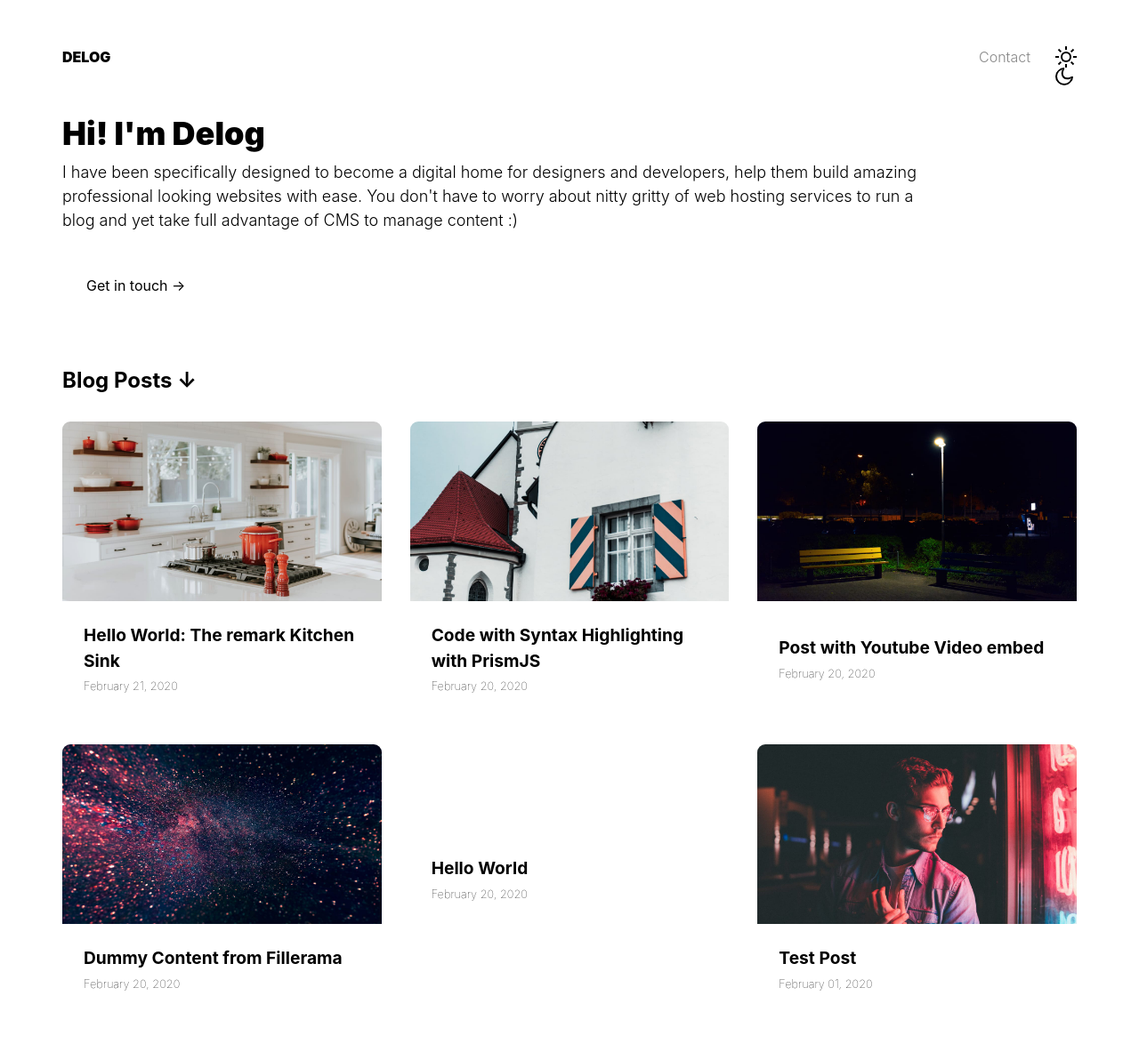
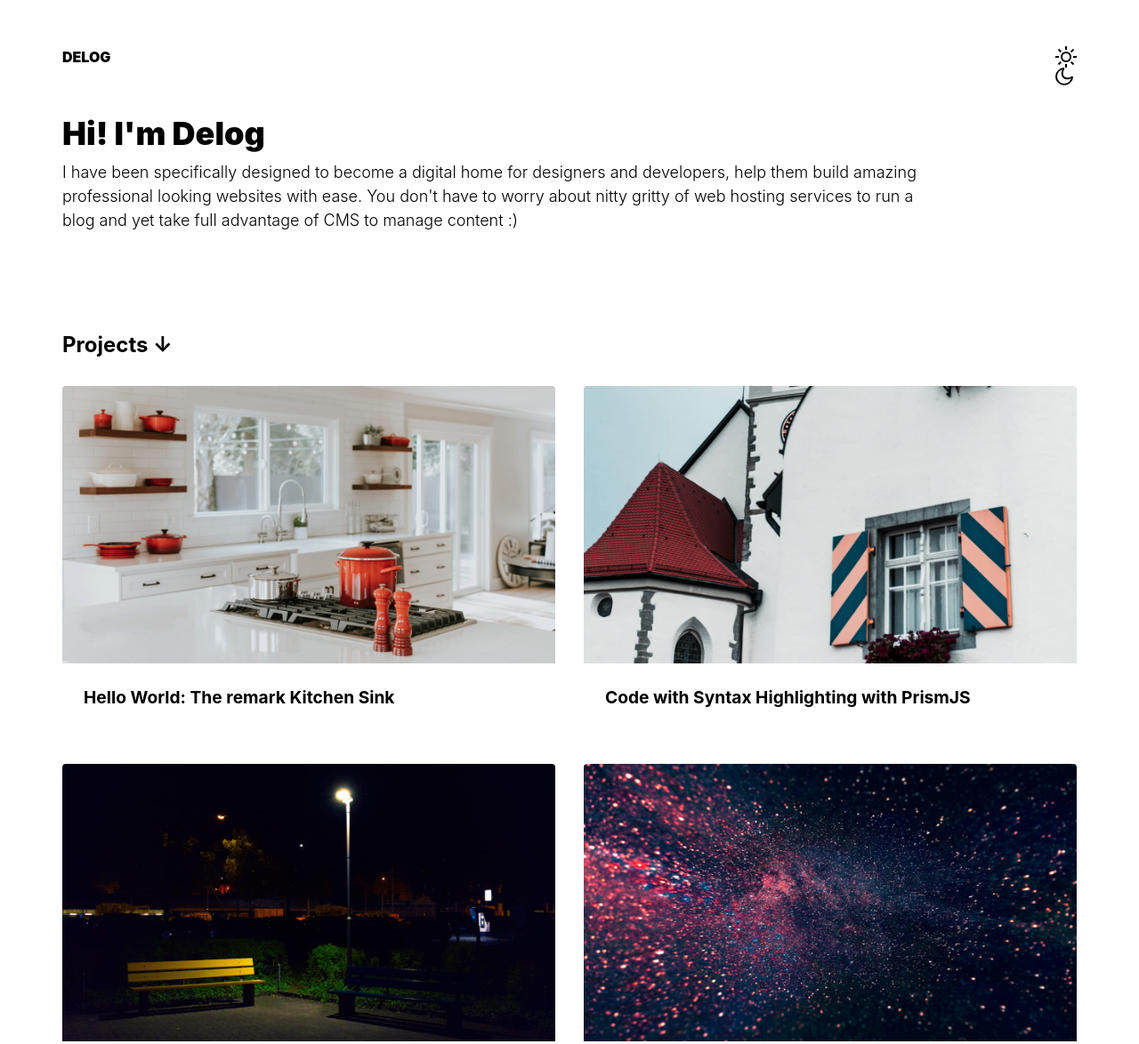
Before and after one commit to aspentng/aspen-portfolio-2021, a Gatsby site: page / in a window 1280 px wide. Shown: the top 1174 px of the page at 89% size. Built offline with nearby package versions, Linux system fonts and the light colour scheme; Gatsby itself is replaced by a stand-in of ours.

Commit message:
change radius, remove contact form, 2 column

```diff
--- a/src/components/heroHeader.js
+++ b/src/components/heroHeader.js
@@ -21,7 +21,7 @@ export default () => (
           className="primary-content"
           dangerouslySetInnerHTML={{ __html: data.site.siteMetadata.home.description}}
         />
-        <Link to='/contact' className="button -primary">Get in touch &rarr;</Link>
+        {/* <Link to='/contact' className="button -primary">Get in touch &rarr;</Link> */}
       </div>
     )}
   />
--- a/src/components/navigation.js
+++ b/src/components/navigation.js
@@ -4,7 +4,7 @@ import ThemeChanger from "../components/themeChanger"
 
 export default (props) => (
   <nav className="navigation">
-    <Link to="/contact">Contact</Link>
+    {/* <Link to="/contact">Contact</Link> */}
     <ThemeChanger/>
   </nav>
 
--- a/src/components/post-link.js
+++ b/src/components/post-link.js
@@ -14,7 +14,7 @@ const PostLink = ({ post }) => (
           {post.frontmatter.title}
         </Link>
       </h2>
-      <div className="post-meta">{post.frontmatter.date}</div>
+      {/* <div className="post-meta">{post.frontmatter.date}</div> */}
     </header>
   </article>
 )
--- a/src/pages/index.js
+++ b/src/pages/index.js
@@ -23,7 +23,7 @@ const IndexPage = ({
         <meta name="description" content={site.siteMetadata.description} />
       </Helmet>
       <HeroHeader/>
-      <h2>Blog Posts &darr;</h2>
+      <h2>Projects &darr;</h2>
       <div className="grids">
         {Posts}
       </div>
--- a/src/styles/global.scss
+++ b/src/styles/global.scss
@@ -107,7 +107,7 @@ a {
   text-transform: uppercase;
 }
 .hero-header {
-  padding: 0 0 64px;
+  padding: 0 0 80px;
   max-width: 980px;
 }
 .headline {
@@ -217,7 +217,7 @@ a {
 .card {
   display: grid;
   background-color: var(--card-bg);
-  border-radius: 9px;
+  border-radius: 4px;
   border: 1px solid var(--card-bdr);
   box-shadow: 0 0 30px var(--card-shadow);
   overflow: hidden;
@@ -307,7 +307,7 @@ and (min-width: 768px) {
 @media only screen
   and (min-width: 1024px) {
   .grids {
-    grid-template-columns: 1fr 1fr 1fr;
+    grid-template-columns: 1fr 1fr;
   }
   .two-grids {
     display: grid;
```
